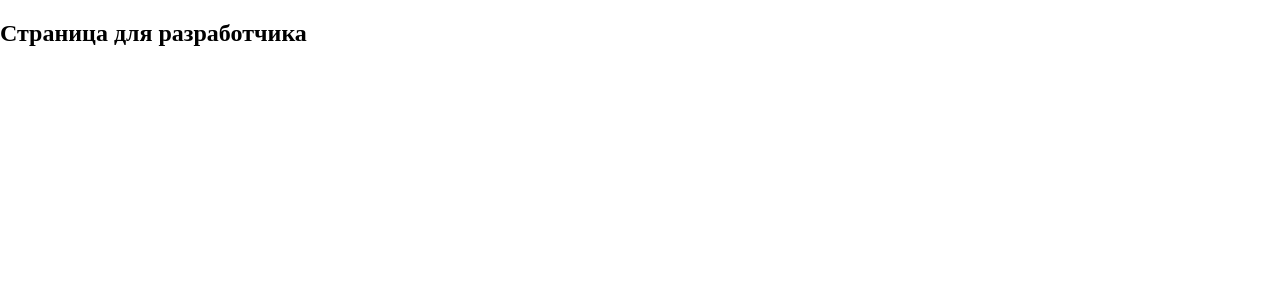
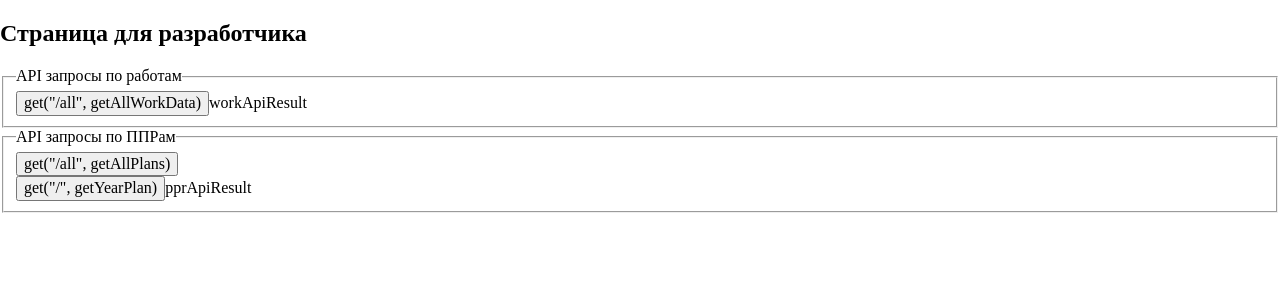
Before and after one commit to artemo8913/ppr-client, a React (Create React App) app: page /developer in a window 1280 px wide. Shown: the top 300 px of the page. Built offline with nearby package versions, Linux system fonts and the light colour scheme; no server answers.

Commit message:
dev page

```diff
--- a/src/Components/DeveloperPage.tsx
+++ b/src/Components/DeveloperPage.tsx
@@ -1,13 +1,47 @@
 import React from "react";
 import apiFetch from "../healper/ApiFetch";
 
+const baseUrl = "http://localhost:5000/api";
+
 export default function DeveloperPage() {
-  React.useEffect(() => {
-    apiFetch.getData("http://localhost:5000/api/ppr/all", console.log);
-  });
+  const [workApiResult, setWorkApiResult] =
+    React.useState<string>("workApiResult");
+  const [pprApiResult, setPprApiResult] =
+    React.useState<string>("pprApiResult");
   return (
     <div>
       <h2>Страница для разработчика</h2>
+      <fieldset>
+        <legend>API запросы по работам</legend>
+        <button
+          onClick={() =>
+            apiFetch.getData(baseUrl + "/work/all", setWorkApiResult, "get")
+          }
+        >
+          get("/all", getAllWorkData)
+        </button>
+        {workApiResult}
+      </fieldset>
+      <fieldset>
+        <legend>API запросы по ППРам</legend>
+        <button
+          onClick={() =>
+            apiFetch.getData(baseUrl + "/ppr/all", setPprApiResult, "get")
+          }
+        >
+          get("/all", getAllPlans)
+        </button><br />
+        <button
+          onClick={() =>
+            apiFetch.getData(baseUrl + "/ppr/", setPprApiResult, "get", {
+              nameOfPprTable: "pprechk9",
+            })
+          }
+        >
+          get("/", getYearPlan)
+        </button>
+        {pprApiResult}
+      </fieldset>
     </div>
   );
 }
--- a/src/healper/ApiFetch.tsx
+++ b/src/healper/ApiFetch.tsx
@@ -1,8 +1,13 @@
 class ApiFetch {
-  async getData(url: string, callback: Function, data?: object | Array<any>) {
-    await fetch(url, { body: JSON.stringify(data) })
+  async getData(
+    url: string,
+    callback: Function,
+    method: string,
+    data?: object | Array<any>
+  ) {
+    await fetch(url, { body: JSON.stringify(data), method })
       .then((data) => data.json())
-      .then((json) => callback(json))
+      .then((json) => callback(JSON.stringify(json)))
       .catch((error) => console.log(error));
   }
 }
```
